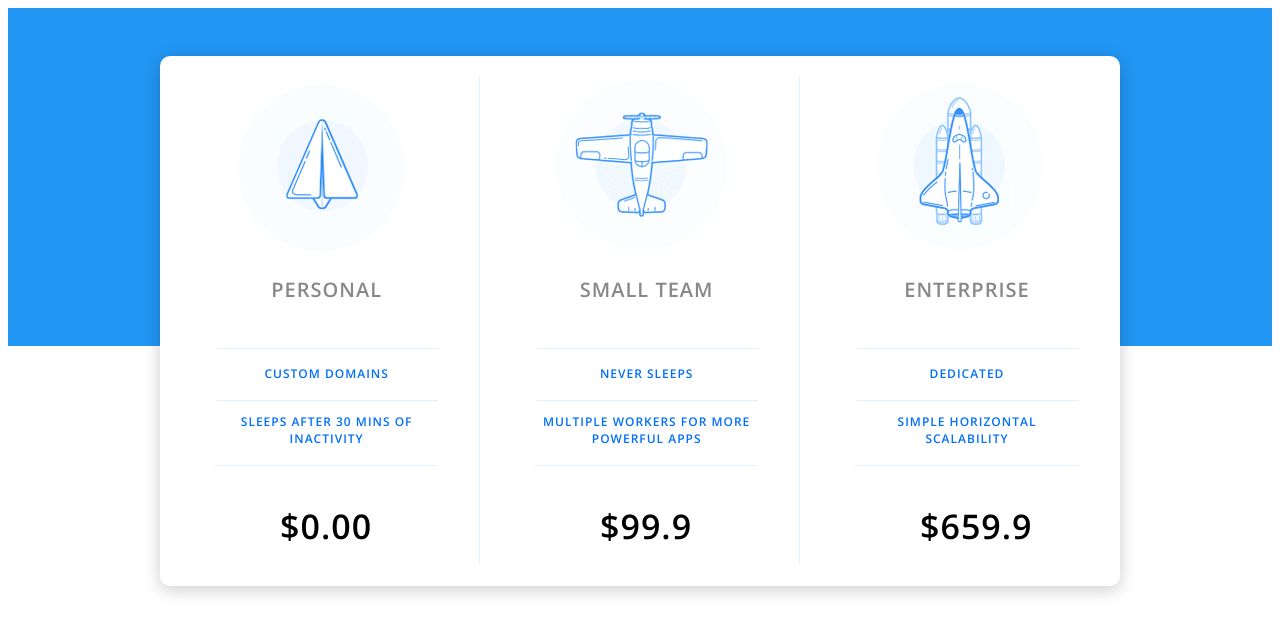
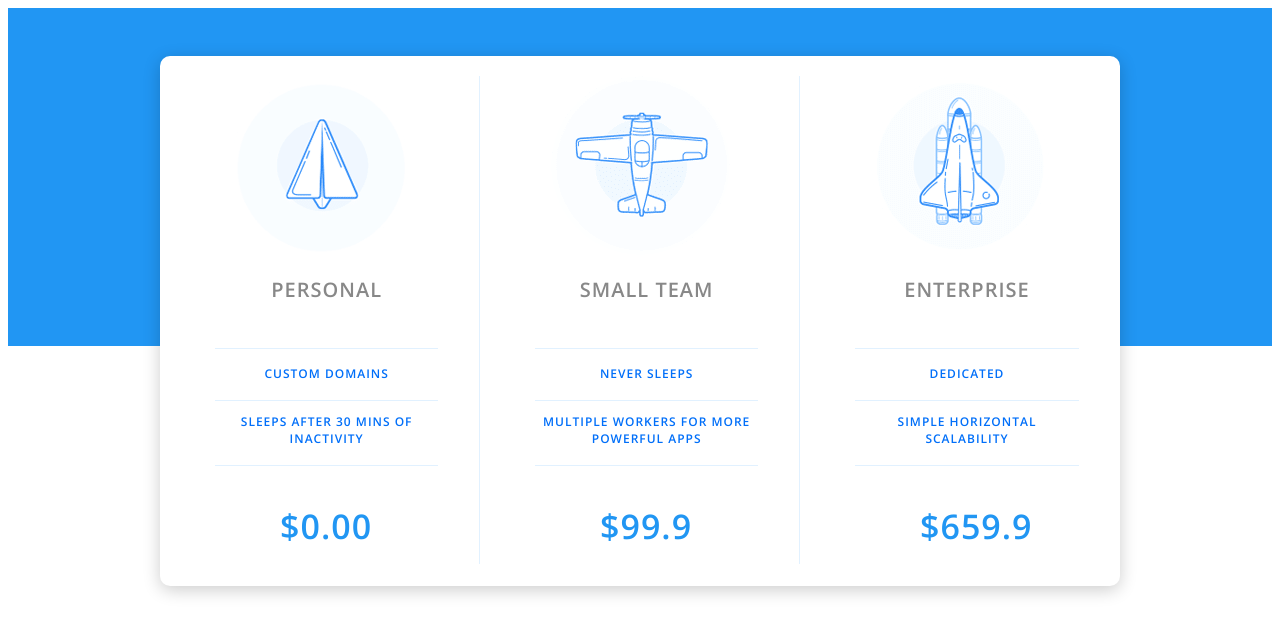
Before and after one commit to priyankakl/Component-Design, a plain HTML site: page index.html in a window 1280 px wide. Drawn offline with nearby package versions, Linux system fonts and the light colour scheme.

Commit message:
Update style.css

```diff
--- a/style.css
+++ b/style.css
@@ -99,6 +99,7 @@ body{
 	left: 120px;
 	text-align:center;
 	top:25px;
+	color: #2196F3;
 }
 
 .col1 >img{
@@ -155,6 +156,7 @@ body{
 	left: 120px;
 	text-align:center;
 	top:25px;
+	color: #2196F3;
 }
 
 .col3 >h2{
@@ -198,4 +200,5 @@ body{
 	left: 120px;
 	text-align:center;
 	top:25px;
+	color: #2196F3;
 }
```
